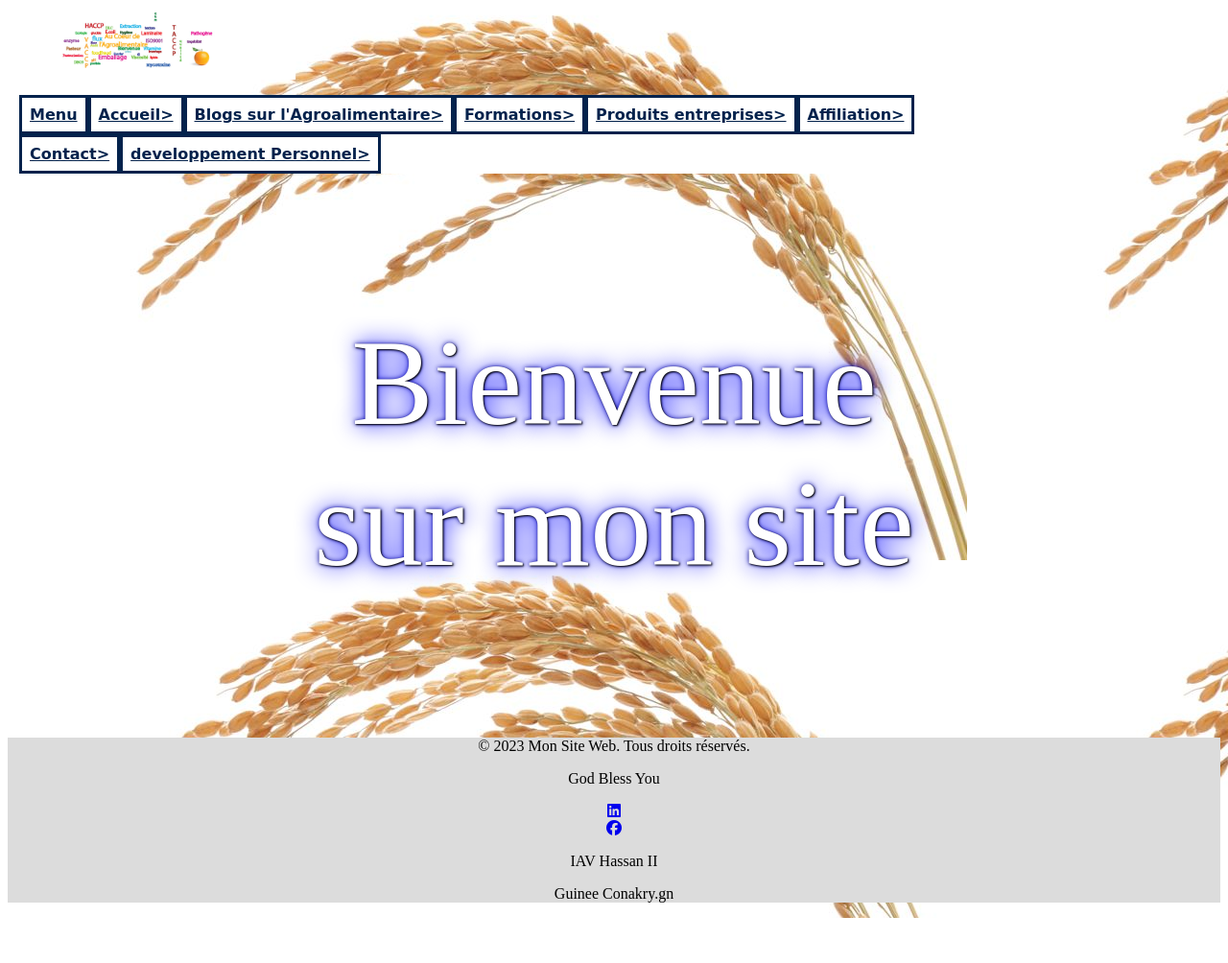
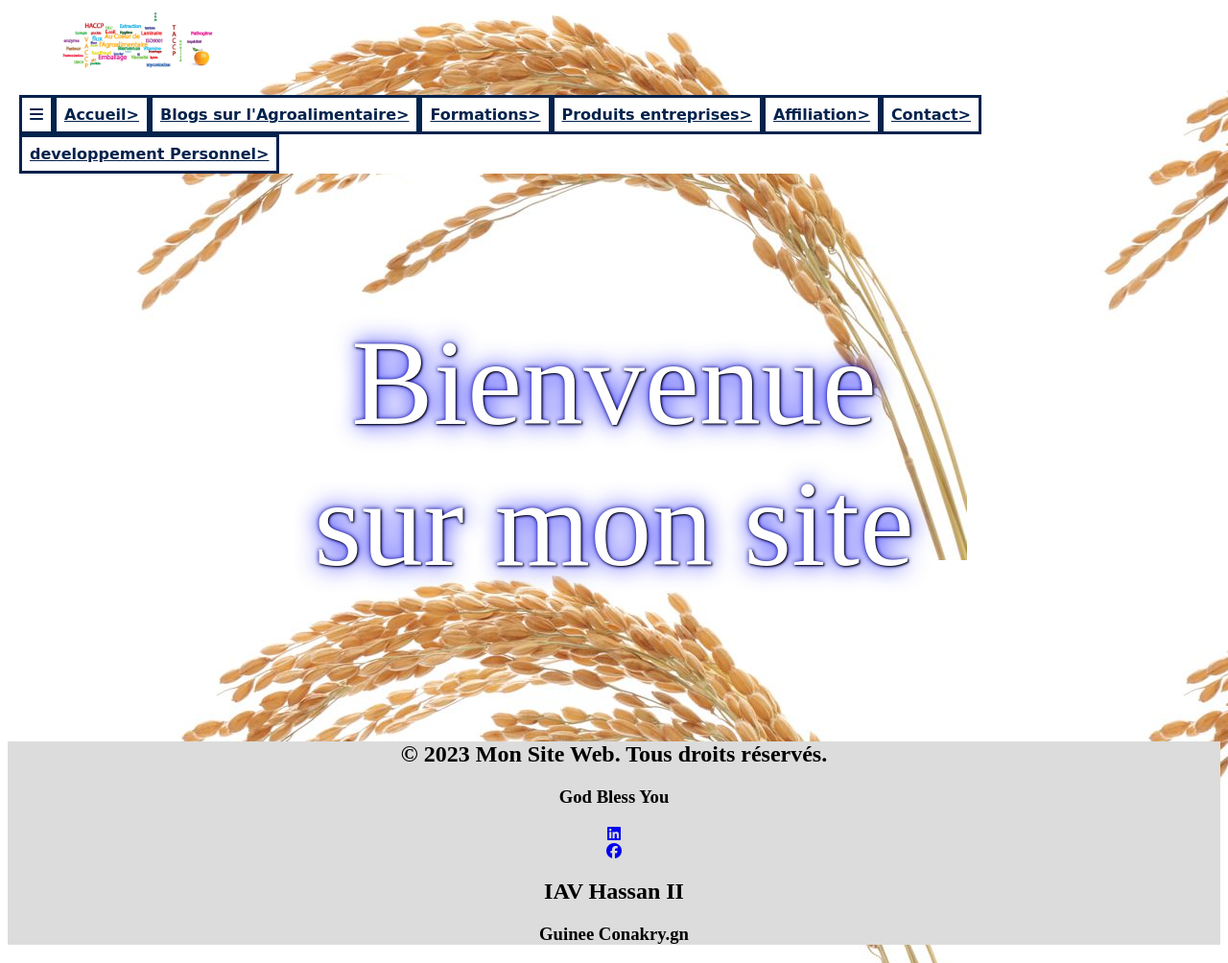
Before and after one commit to OUOKORO/Victor-Academy, a plain HTML site: page index.html in a window 1280 px wide. Shown: the whole page at 96% size. Before the commit the page ends 957 px from the top, so only its background shows below. Drawn offline with Linux system fonts and the light colour scheme.

Commit message:
ajout de nouv

```diff
--- a/index.html
+++ b/index.html
@@ -35,11 +35,11 @@
 </head>
 
 
-<header>
+<header id="head">
         <img src="img/header-blog-iaa.jpg"; alt=""VOK-Blog; width="300px"; height=100% >
 
         <ul id="ul">
-            <li><a href="Menu"> <b>Menu</b> </a> </li>
+            <li><a href="#Menu"> <i class="fa-solid fa-bars"></i> </a> </li>
             <li><a href="file:///C:/Users/abc/Desktop/developpement%20page%20web/mainpage.html#Accueil"> <b>Accueil></b> </a></li>
             <li><a href="https://ouokoro.github.io/Blog-iaa/" ; target="self"> <b>Blogs sur l'Agroalimentaire></b>  </a></li>
             <li><a href="file:///C:/Users/abc/Desktop/developpement%20page%20web/Formations.html"> <b>Formations> </b>   </a></li>
@@ -47,6 +47,7 @@
             <li><a href="#contact"> <b>Affiliation></b>  </a></li>
             <li><a href="#contact"> <b>Contact></b> </a></li>
             <li><a href="#contact"> <b>developpement Personnel></b> </a></li>
+
         </ul>
 
 </header>
@@ -63,10 +64,9 @@
 
 
 <footer id="kc">
-    <div id="kc">
 <div>
-           <p>&copy; 2023 Mon Site Web. Tous droits réservés.</p>
-           <p> God Bless You </p>
+    <h2>&copy; 2023 Mon Site Web. Tous droits réservés.</h2>
+    <h3>God Bless You</h3>
 </div>
 <div>
     <div>
@@ -77,9 +77,9 @@
     </div>
 </div>
 <div>
-           <p> IAV Hassan II </p>
-           <p> Guinee Conakry.gn </p>
-        </div>
+    <h2> IAV Hassan II </h2>
+    <h3> Guinee Conakry.gn </h3>
 </div>
 </footer>
+
 </html>
```
Lines whose indentation alone changed are shown as unchanged.
